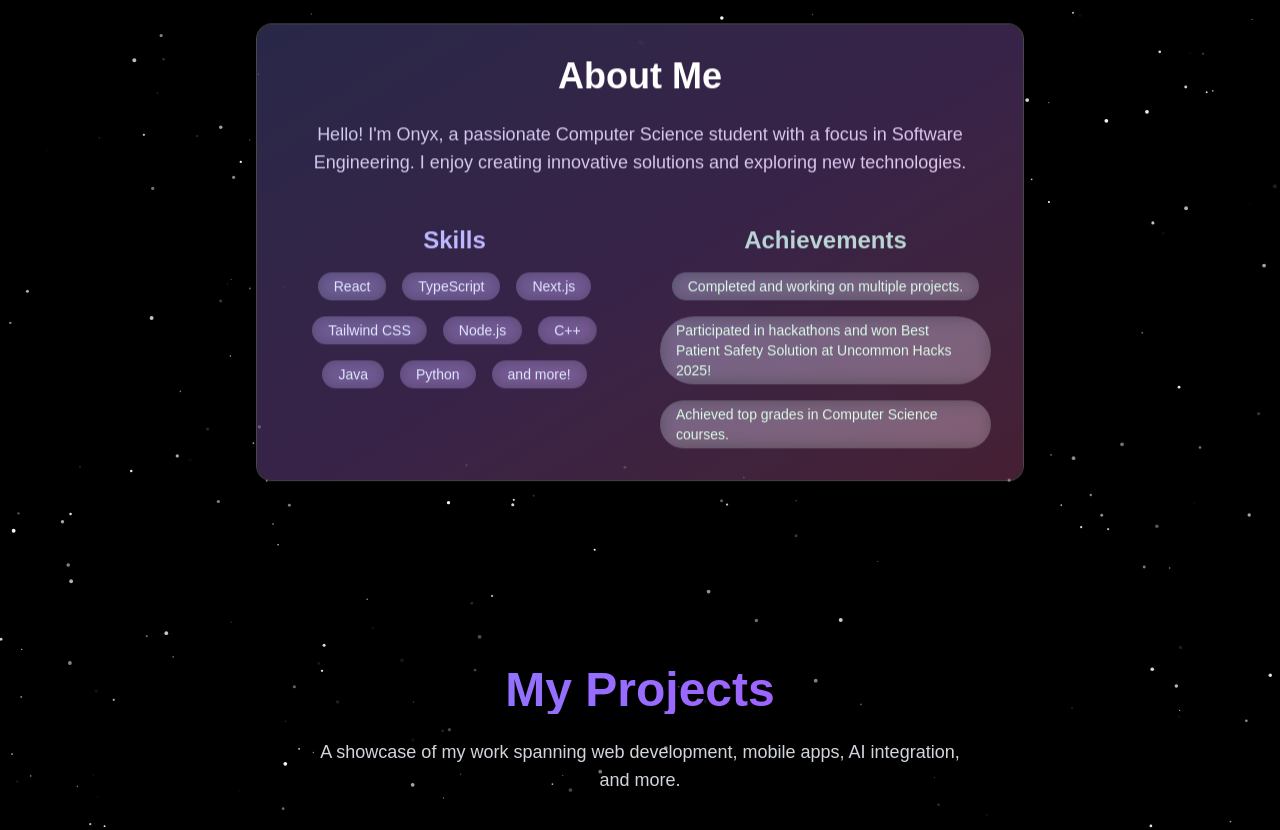
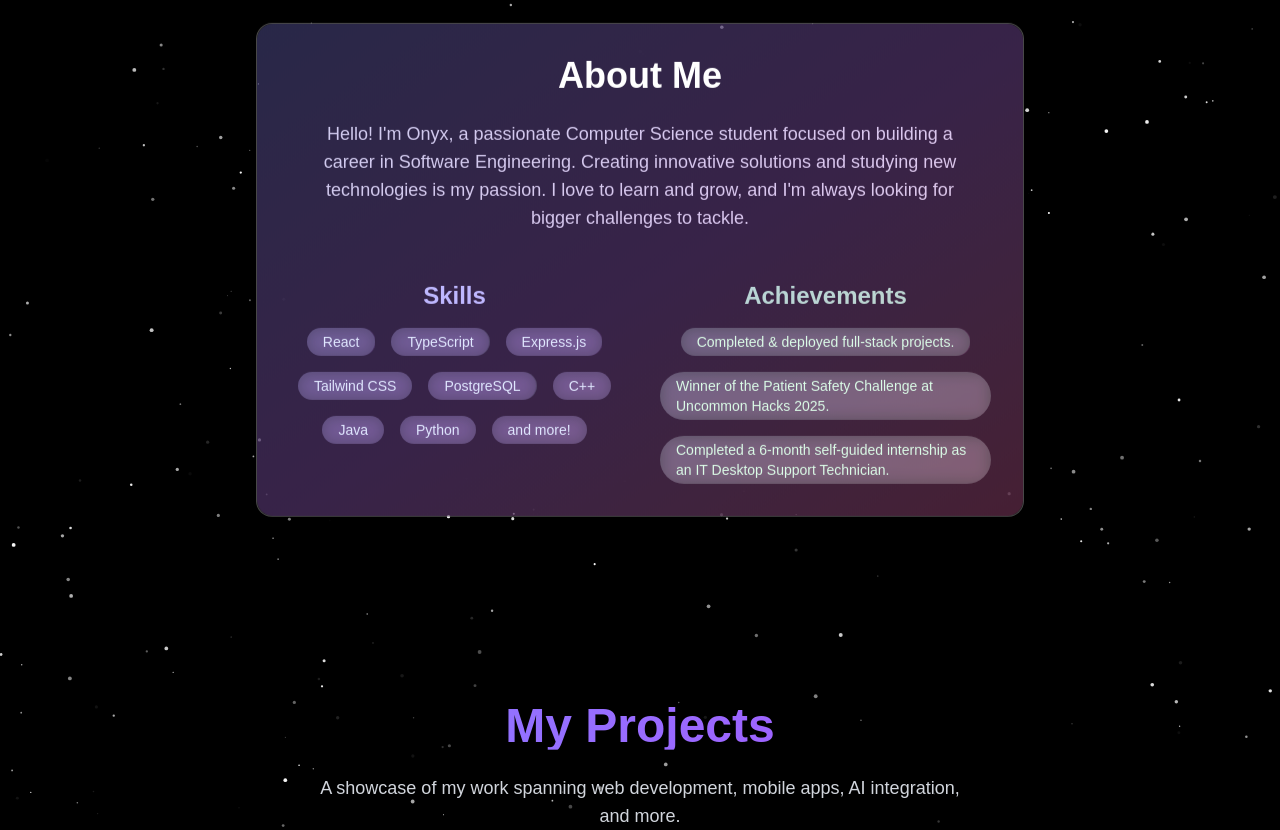
Before and after one commit to 7onyx7/myPortfolio, a Next.js app: page / in a window 1280 px wide. Shown: the part 952-1782 px from the top of the page. Built offline with nearby package versions, Linux system fonts and the light colour scheme.

Commit message:
Edit achievements & skills section to clearly display my current status

```diff
--- a/src/app/page.tsx
+++ b/src/app/page.tsx
@@ -23,12 +23,12 @@ export default function Home() {
   const projectsParallax = useParallax(projectsRef, 75);
   const contactParallax = useParallax(contactRef, 50);
 
-  const myBio = "Hello! I'm Onyx, a passionate Computer Science student with a focus in Software Engineering. I enjoy creating innovative solutions and exploring new technologies.";
-  const mySkills = ["React", "TypeScript", "Next.js", "Tailwind CSS", "Node.js", "C++", "Java", "Python", " and more!"];
+  const myBio = "Hello! I'm Onyx, a passionate Computer Science student focused on building a career in Software Engineering. Creating innovative solutions and studying new technologies is my passion. I love to learn and grow, and I'm always looking for bigger challenges to tackle.";
+  const mySkills = ["React", "TypeScript", "Express.js", "Tailwind CSS", "PostgreSQL", "C++", "Java", "Python", " and more!"];
   const myAchievements = [
-    "Completed and working on multiple projects.",
-    "Participated in hackathons and won Best Patient Safety Solution at Uncommon Hacks 2025!",
-    "Achieved top grades in Computer Science courses.",
+    "Completed & deployed full-stack projects.",
+    "Winner of the Patient Safety Challenge at Uncommon Hacks 2025.",
+    "Completed a 6-month self-guided internship as an IT Desktop Support Technician.",
   ];
 
   return (
```
